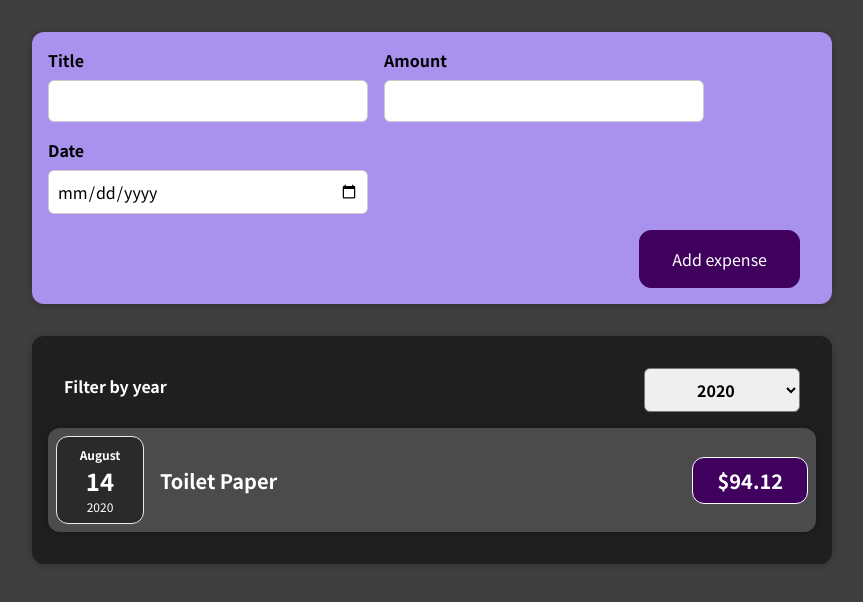
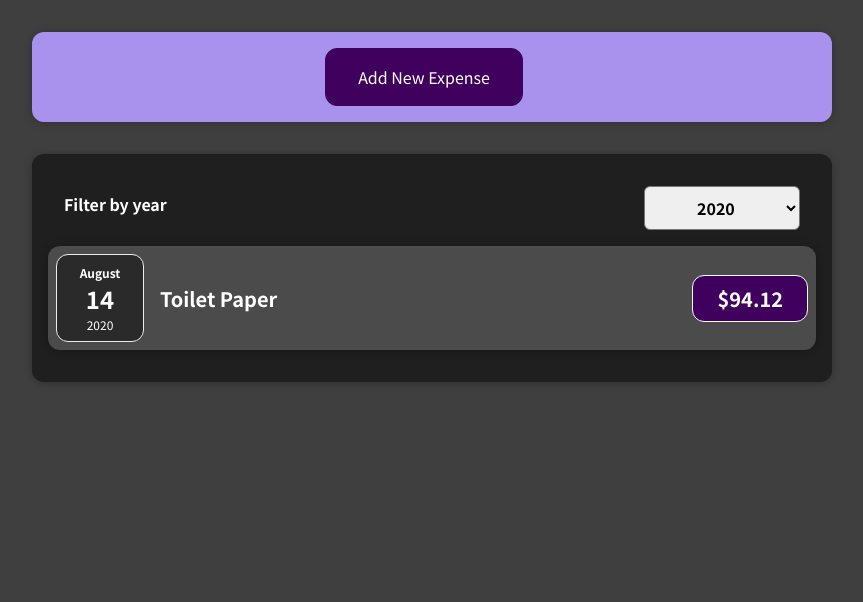
Before and after one commit to mostlyclicks/react-complete-guide, a React (Create React App) app: page / in a window 1280 px wide. Shown: the top 602 px of the page, without its empty margins (208-1071 px from the left). Built offline with nearby package versions, Linux system fonts and the light colour scheme.

Commit message:
show hide form my version

```diff
--- a/src/components/NewExpense/ExpenseForm.js
+++ b/src/components/NewExpense/ExpenseForm.js
@@ -30,10 +30,22 @@ const ExpenseForm = (props) => {
     }
     //calls the function from NewExpense and passes data to it - passes data upa
     props.onSaveExpenseData(expenseData)
+
     setEnteredTitle('')
     setEnteredAmount('')
     setEnteredDate('')
   }
+
+  const cancelButtonHandler = () => {
+    setEnteredTitle('')
+    setEnteredAmount('')
+    setEnteredDate('')
+    props.onCancelButton(false)
+  }
+
+
+
+
 
   return (
     <form onSubmit={submitHandler}>
@@ -52,6 +64,7 @@ const ExpenseForm = (props) => {
         </div>
       </div>
       <div className="new-expense__actions">
+        <button onCancelButton={cancelButtonHandler}>Cancel</button>
         <button type="submit">Add expense</button>
       </div>
     </form>
--- a/src/components/NewExpense/NewExpense.js
+++ b/src/components/NewExpense/NewExpense.js
@@ -1,9 +1,12 @@
-import React from 'react'
+import React, { useState } from 'react'
 import ExpenseForm from './ExpenseForm'
+// import AddExpense from './AddExpense'
 import './NewExpense.css'
 
 
 const NewExpense = (props) => {
+
+  const [showForm, setShowForm] = useState(false)
 
   const saveExpenseDataHandler = (enteredExpenseData) => {
     const expenseData = {
@@ -13,12 +16,25 @@ const NewExpense = (props) => {
     console.log(expenseData)
     //passes args to a function in app JS
     props.onAddExpense(expenseData)
+    setShowForm(false)
+  }
+
+  const addExpenseButtonHandler = () => {
+    console.log('add button clicked')
+    setShowForm(true)
   }
 
   return (
     <div className='new-expense'>
-      {/* Passes function as a prop to the form - makes the function available to the form*/}
-      <ExpenseForm onSaveExpenseData={saveExpenseDataHandler} />
+
+      {showForm === false && <button onClick={addExpenseButtonHandler}>Add New Expense</button>}
+        {/* Passes function as a prop to the form - makes the function available to the form */}
+      {showForm === true && <ExpenseForm onSaveExpenseData={saveExpenseDataHandler} />}
+
+
+
+
+
     </div>
   )
 }
```
Also changed, not shown: 1 other file (tests, documents, lock files or other folders).
